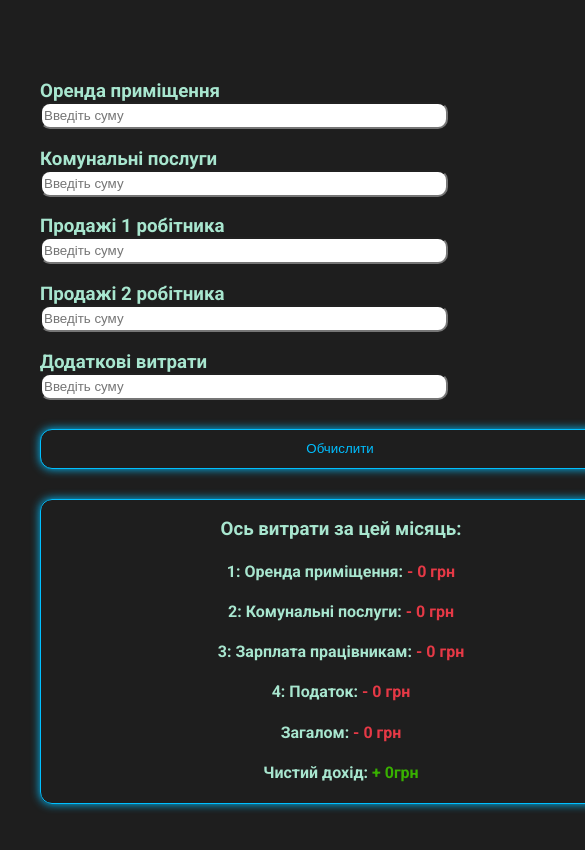
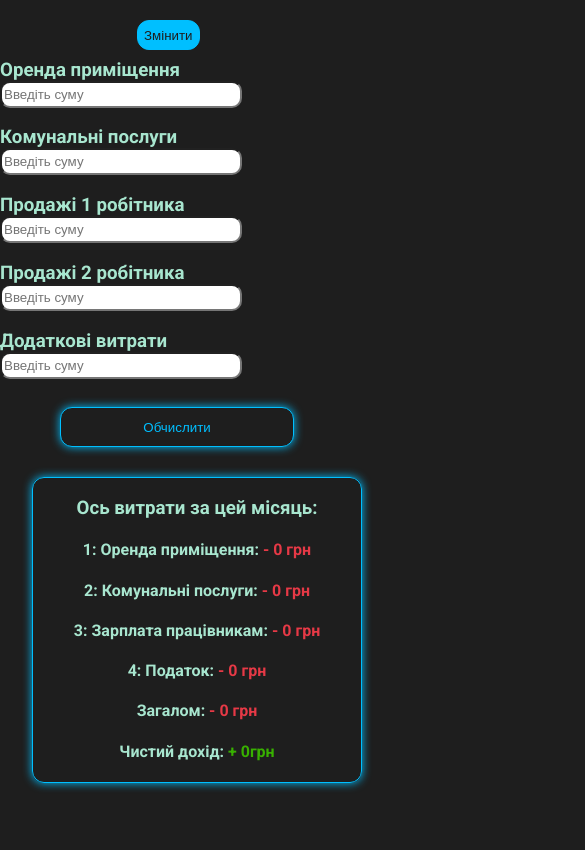
Before and after one commit to Pavlo-Dosyn/-financial-calculator, a plain HTML site: page index.html in a window 390 px wide. Both pictures are taken after a click on the button "Обчислити". Shown: the top 850 px of the page, 585 px wide, since content can reach past the window. Drawn offline with Linux system fonts and the light colour scheme.

Commit message:
Update dark.css

```diff
--- a/dark.css
+++ b/dark.css
@@ -119,3 +119,44 @@ p {
   opacity: 0;
   animation: fadeIn 1s ease-in-out forwards;
 }
+
+@media (max-width: 670px) {
+  .container {
+    margin: auto;
+  }
+  .input {
+    width: 60%;
+  }
+
+  #btn-calculate {
+    width: 60%;
+  }
+  .resultt {
+    width: auto;
+  }
+}
+
+@media (max-width: 420px) {
+  #swich-btn {
+    left: 30%;
+  }
+  .input {
+    width: 60%;
+  }
+
+  #btn-calculate {
+    width: 60%;
+    position: relative;
+    left: 60px;
+  }
+  .resultt {
+    width: auto;
+    position: relative;
+    left: 2px;
+  }
+
+  .adaptive {
+    position: relative;
+    left: 60px;
+  }
+}
```
